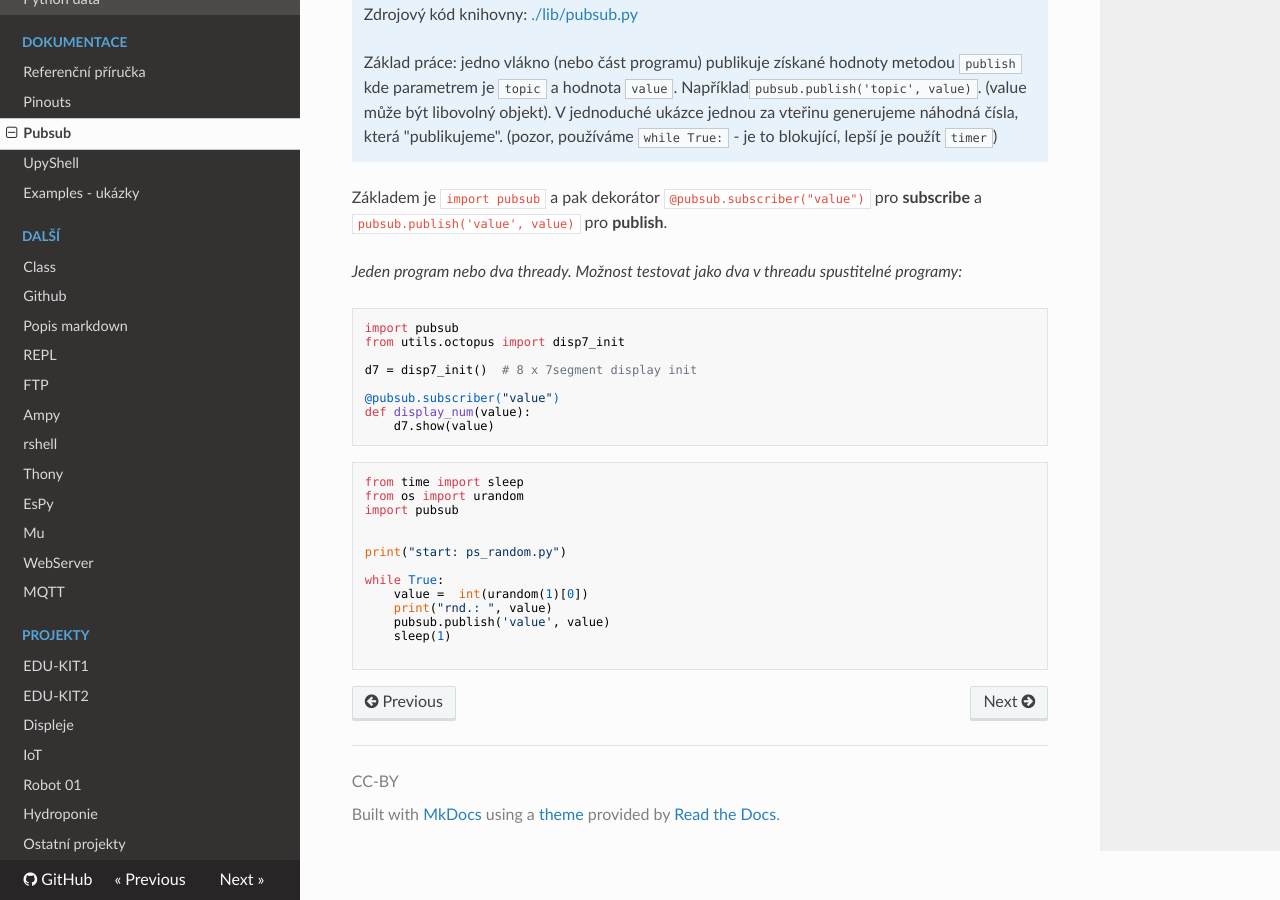
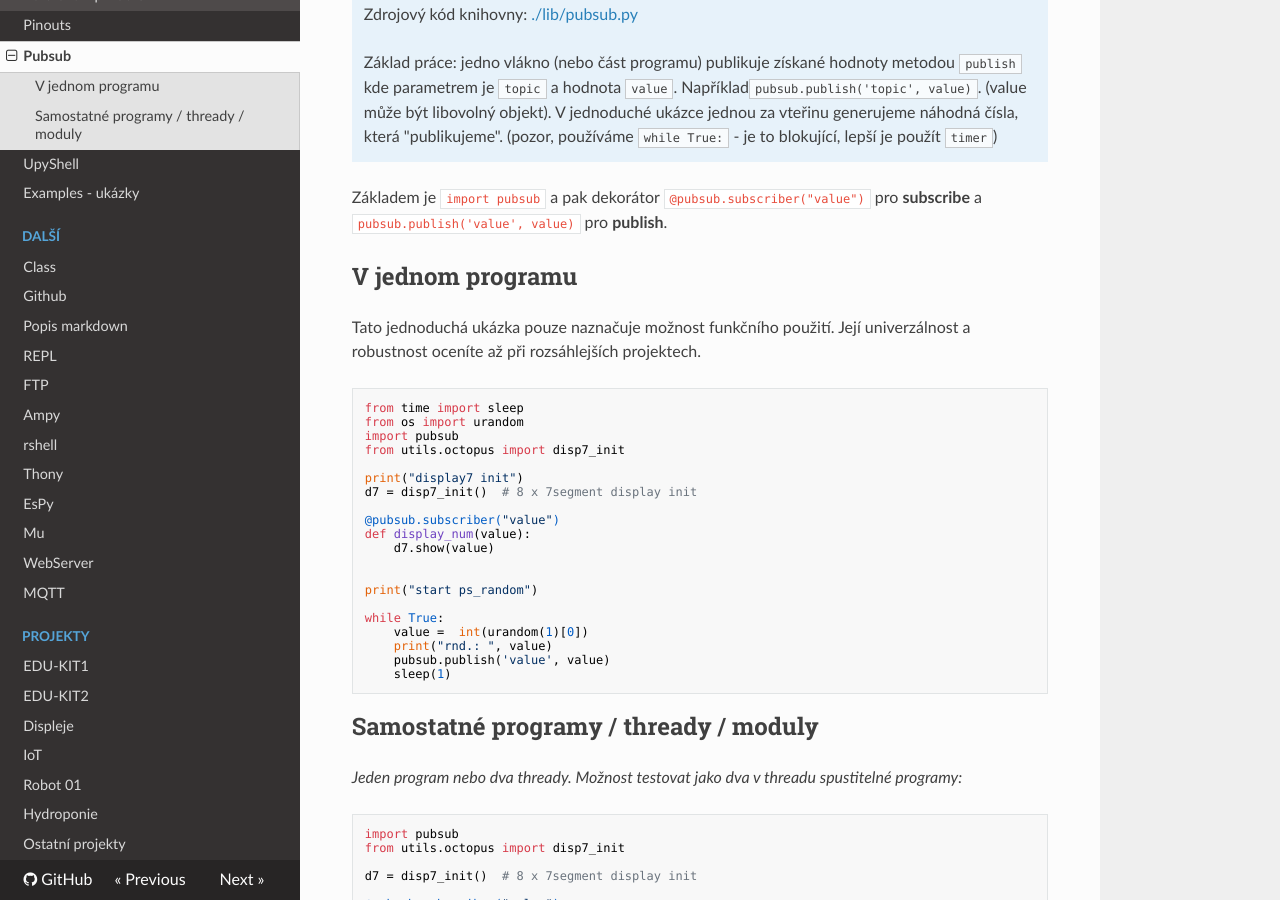
Before and after one commit to octopuslab-cz/docs_octopuslab_cz, an MkDocs documentation site: the page built from docs/pubsub.md, in a window 1280 px wide and 900 px high, scrolled down 265 px. Built offline with MkDocs 1.6.1, drawn with Linux system fonts in a browser that asks for light colours; nearby versions of some CDN libraries.

Commit message:
pub sub example

````diff
--- a/docs/pubsub.md
+++ b/docs/pubsub.md
@@ -8,6 +8,35 @@
     Základ práce: jedno vlákno (nebo část programu) publikuje získané hodnoty metodou `publish` kde parametrem je `topic` a hodnota `value`. Například`pubsub.publish('topic', value)`. (value může být libovolný objekt). V jednoduché ukázce  jednou za vteřinu generujeme náhodná čísla, která "publikujeme". (pozor, používáme `while True:` - je to blokující, lepší je použít `timer`)
 
 Základem je `import pubsub` a pak dekorátor `@pubsub.subscriber("value")` pro **subscribe** a `pubsub.publish('value', value)` pro **publish**.
+
+## V jednom programu
+
+Tato jednoduchá ukázka pouze naznačuje možnost funkčního použití. Její univerzálnost a robustnost oceníte až při rozsáhlejších projektech.
+
+```python
+from time import sleep
+from os import urandom
+import pubsub
+from utils.octopus import disp7_init
+
+print("display7 init")
+d7 = disp7_init()  # 8 x 7segment display init
+
+@pubsub.subscriber("value")
+def display_num(value):
+    d7.show(value)
+
+
+print("start ps_random")
+
+while True:
+    value =  int(urandom(1)[0])
+    print("rnd.: ", value)
+    pubsub.publish('value', value)
+    sleep(1)
+```
+
+## Samostatné programy / thready / moduly
 
 *Jeden program nebo dva thready. Možnost testovat jako dva v threadu spustitelné programy:*
 
````
